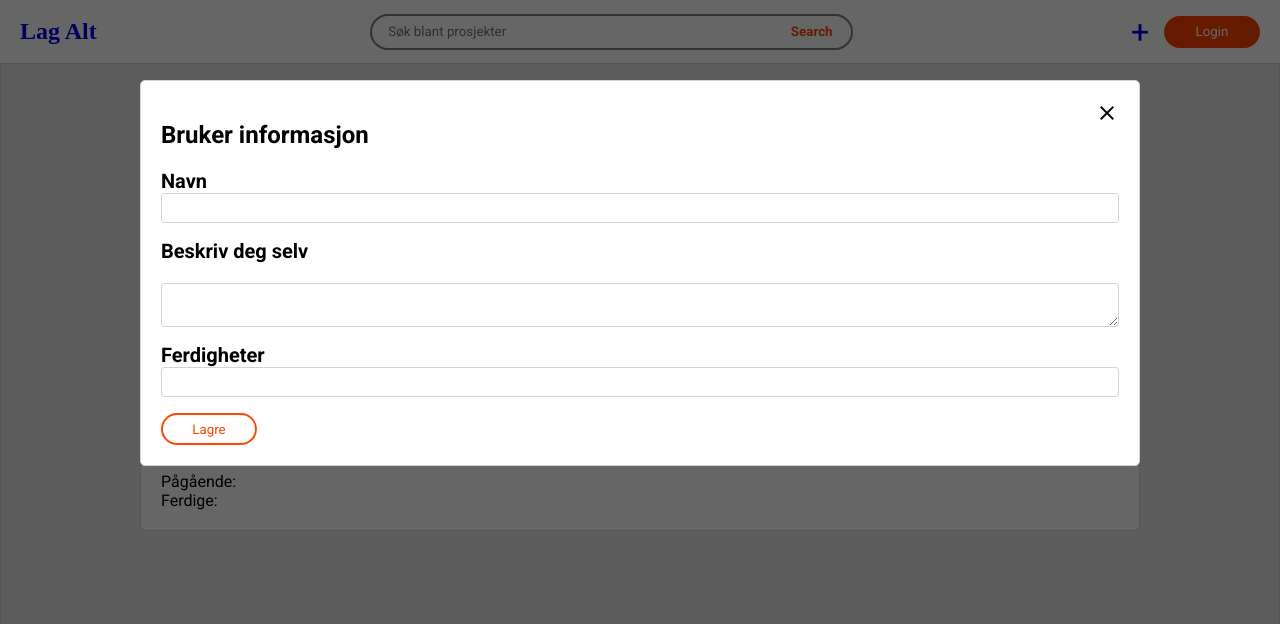
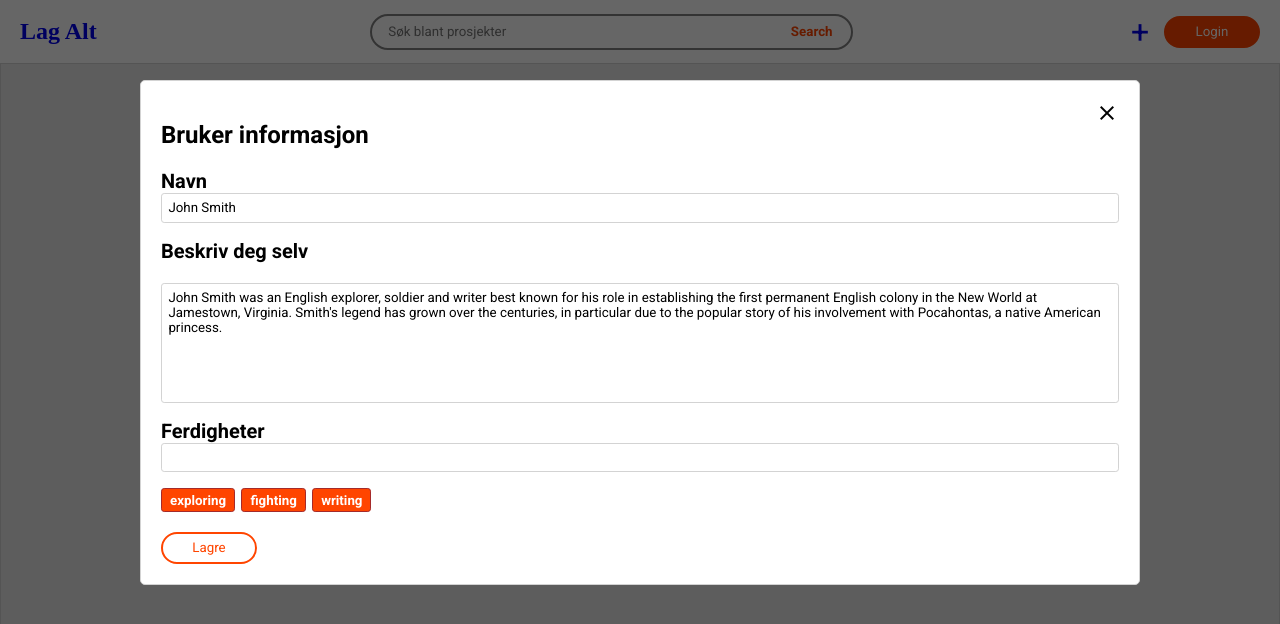
Before and after one commit to Vilgeir/Lagalt-Frontend, a React (Create React App) app: page /profile in a window 1280 px wide. Both pictures are taken after a click on the element "settings". Shown: the top 624 px of the page. Built offline with nearby package versions, Linux system fonts and the light colour scheme; no server answers; grey boxes are pictures that could not be loaded; a web font is replaced by a local one.

Commit message:
usersettings form now reads user dummy data as default values

```diff
--- a/src/components/UserProfile/UserProfile.jsx
+++ b/src/components/UserProfile/UserProfile.jsx
@@ -6,7 +6,7 @@ export const UserProfile = (prop) => {
 	const [showModal, setShowModal] = useState(false)
 
 	const handleClick = () => {
-		setShowModal(true)
+		setShowModal(!showModal)
 	}
 
 	return (
@@ -43,7 +43,7 @@ export const UserProfile = (prop) => {
 					</div>
 				</div>
 			</section>
-			{showModal && <UserSettings setShowModal={setShowModal} name="hei" />}
+			{showModal && <UserSettings handleClose={handleClick} {...prop} />}
 		</>
 	)
 }
--- a/src/components/user-settings/UserSettings.css
+++ b/src/components/user-settings/UserSettings.css
@@ -47,7 +47,13 @@ fieldset {
 	border: none;
 }
 
+#usersettings-description {
+	height: 120px;
+	resize: none;
+}
+
 .save {
+	margin-top: 20px;
 	width: 6rem;
 	height: 2rem;
 	border-radius: 1rem;
--- a/src/components/user-settings/UserSettings.jsx
+++ b/src/components/user-settings/UserSettings.jsx
@@ -1,16 +1,12 @@
 import "./UserSettings.css"
 
-export const UserSettings = ({ setShowModal }) => {
-	const handleClick = () => {
-		setShowModal(false)
-	}
-
+export const UserSettings = (prop) => {
 	return (
 		<div id="main-container">
 			<section id="usersettings-container" className="main-content">
 				<div id="usersettings-header">
 					<h1>Bruker informasjon</h1>
-					<div id="profile-settings-button" onClick={handleClick}>
+					<div id="profile-settings-button" onClick={prop.handleClose}>
 						<span className="material-icons">close</span>
 					</div>
 				</div>
@@ -19,13 +15,19 @@ export const UserSettings = ({ setShowModal }) => {
 						<label className="labels" id="username">
 							Navn
 						</label>
-						<input htmlFor="username" defaultValue={name}></input>
+						<input htmlFor="username" defaultValue={prop.name}></input>
 					</fieldset>
 					<fieldset>
 						<label className="labels" id="description">
 							Beskriv deg selv
 						</label>
-						<textarea htmlFor="description" form="user-form"></textarea>
+						<textarea
+							id="usersettings-description"
+							htmlFor="description"
+							form="user-form"
+							defaultValue={prop.description}
+							maxLength="200"
+						></textarea>
 					</fieldset>
 					<fieldset>
 						<label className="labels" id="skills">
@@ -33,7 +35,13 @@ export const UserSettings = ({ setShowModal }) => {
 						</label>
 						<input htmlFor="skills"></input>
 					</fieldset>
-					<div className="skills-container"></div>
+					<div id="tag-container">
+						{prop.skills.map((skill, key) => (
+							<div className="tag-box" key={key}>
+								{skill}
+							</div>
+						))}
+					</div>
 					<button className="save">Lagre</button>
 				</form>
 			</section>
```
